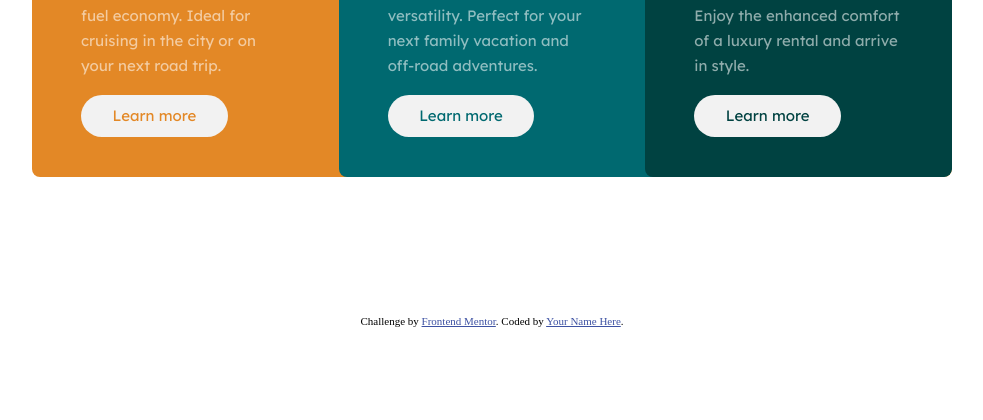
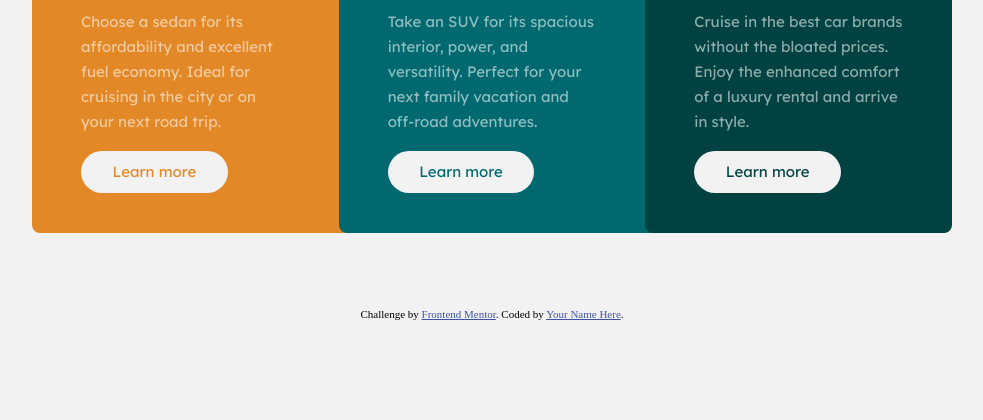
Before and after one commit to hermannleboss/3-column-preview-card-component-main, a website built with Vite: page index.html in a window 1280 px wide. Shown: the part 380-800 px from the top of the page, without its empty margins (148-1131 px from the left). Built offline with nearby package versions, Linux system fonts and the light colour scheme.

Commit message:
attribution style + boz sizing

```diff
--- a/index.html
+++ b/index.html
@@ -11,15 +11,6 @@
 
     <!-- Feel free to remove these styles or customise in your own stylesheet 👍 -->
     <style>
-        .attribution {
-            font-size: 11px;
-            text-align: center;
-            padding: 50px;
-        }
-
-        .attribution a {
-            color: hsl(228, 45%, 44%);
-        }
     </style>
 </head>
 <body class="body">
--- a/src/sass/main.scss
+++ b/src/sass/main.scss
@@ -23,6 +23,20 @@ $very-dark-cyan:hsl(179, 100%, 13%);/
 
 * {
   margin: 0;
+  box-sizing: border-box;
+}
+.attribution {
+  font-size: 11px;
+  text-align: center;
+  padding: 50px;
+  @media (min-width: 992px) {
+    position: absolute;
+    bottom: 50px;
+  }
+}
+
+.attribution a {
+  color: hsl(228, 45%, 44%);
 }
 
 .body{
@@ -31,6 +45,7 @@ $very-dark-cyan:hsl(179, 100%, 13%);/
   align-items: center;
   flex-direction: column;
   min-height: 100vh;
+  background-color: $very-light-gray;
 }
 .main {
   margin: 88px 24px;
```
